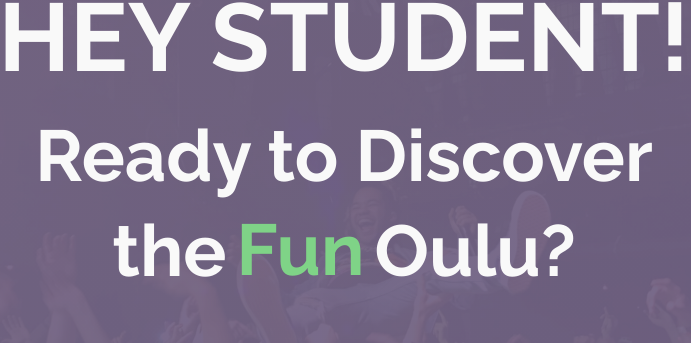
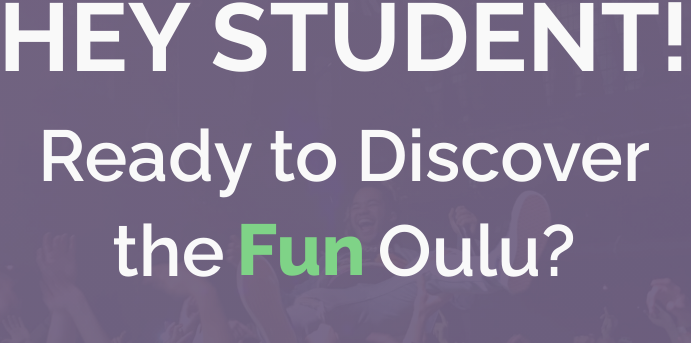
Before and after one commit to TuomasMattila/OulUni, a plain HTML site: page index.html in a window 1280 px wide. Shown: the part 200-543 px from the top of the page, 296-987 px from the left. Drawn offline with Linux system fonts and the light colour scheme.

Commit message:
text change done

```diff
--- a/index.css
+++ b/index.css
@@ -95,9 +95,13 @@ min-width: min-content;
     justify-content: center;
     align-items: center;
     color: var(--color-primary);
-    transition: opacity 500ms ease-in, transform 500ms ease-in-out,  width 200ms linear;
+    transition: opacity 500ms ease-in, transform 500ms ease-in-out,  width 800ms ease;
     line-height: .9;
-    padding: 0 1rem;
+    padding: 0 1.2rem;
+}
+
+#adjective h2 {
+    font-weight: 800;
 }
 
 #adjective.hide {
--- a/style.css
+++ b/style.css
@@ -75,7 +75,7 @@ h1 {
 
 h2 {
     font-size: var(--font-3xl);
-    font-weight: 700;
+    font-weight: 600;
 }
 
 h3 {
```
